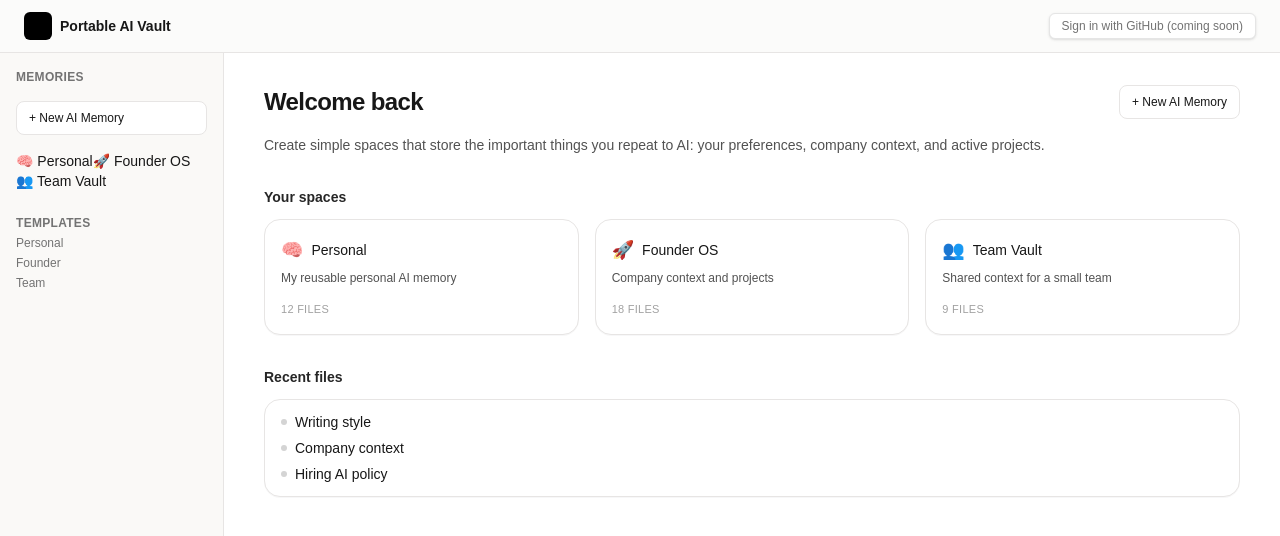
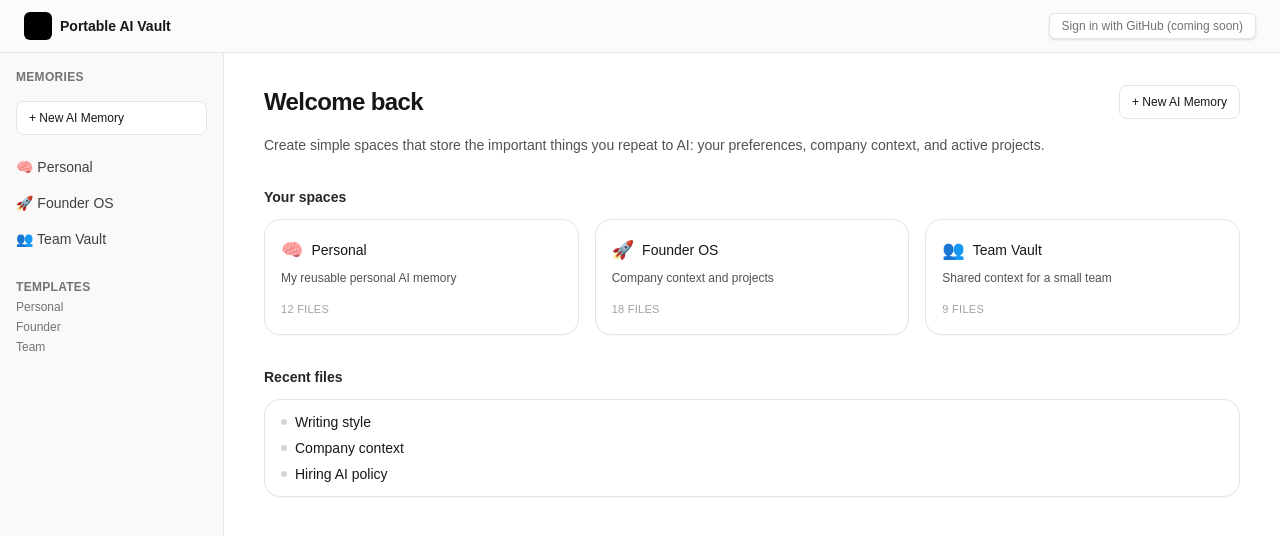
Before and after one commit to Kukomoo/portable-ai-vault-template, a Next.js app in the folder ai-vault-appp/: page / in a window 1280 px wide. Shown: the top 536 px of the page. Built offline with nearby package versions, Linux system fonts and the light colour scheme.

Commit message:
fix: add block styles to sidebar nav links so each renders on its own line
Updated Link components to include styling for better appearance.

```diff
--- a/ai-vault-appp/app/layout.tsx
+++ b/ai-vault-appp/app/layout.tsx
@@ -43,9 +43,9 @@ export default function RootLayout({
               </button>
 
               <nav className="space-y-1 text-sm">
-                <Link href="/memory/personal">🧠 Personal</Link>
-                <Link href="/memory/founder-os">🚀 Founder OS</Link>
-                <Link href="/memory/team-vault">👥 Team Vault</Link>
+                <Link href="/memory/personal" className="block w-full py-1.5 text-neutral-700 hover:text-black">🧠 Personal</Link>
+                <Link href="/memory/founder-os" className="block w-full py-1.5 text-neutral-700 hover:text-black">🚀 Founder OS</Link>
+                <Link href="/memory/team-vault" className="block w-full py-1.5 text-neutral-700 hover:text-black">👥 Team Vault</Link>
               </nav>
 
               <div className="mt-6 space-y-1 text-xs text-neutral-500">
```
